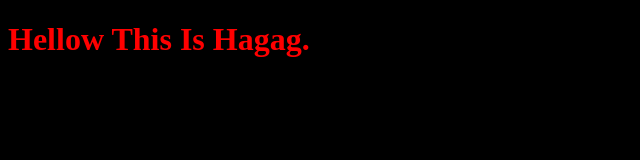
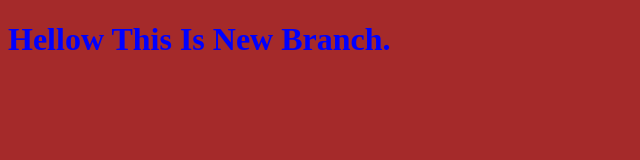
Before and after one commit to mostafahagag222/test, a plain HTML site: page index.html in a window 1280 px wide. Shown: the whole page, without its empty margins (0-640 px from the left). Drawn offline with Linux system fonts and the light colour scheme.

Commit message:
hagag made changes

```diff
--- a/index.html
+++ b/index.html
@@ -7,7 +7,7 @@
     <link rel="stylesheet" href="style.css">
 </head>
 <body>
-    <h1>Hellow This Is Hagag.</h1>
+    <h1>Hellow This Is New Branch.</h1>
     <script src="app.js"></script>
 </body>
 </html>
--- a/style.css
+++ b/style.css
@@ -1,6 +1,6 @@
 h1{
-    color: red;
+    color: blue;
 }
 body{
-    background-color: black;
+    background-color: brown;
 }
```
